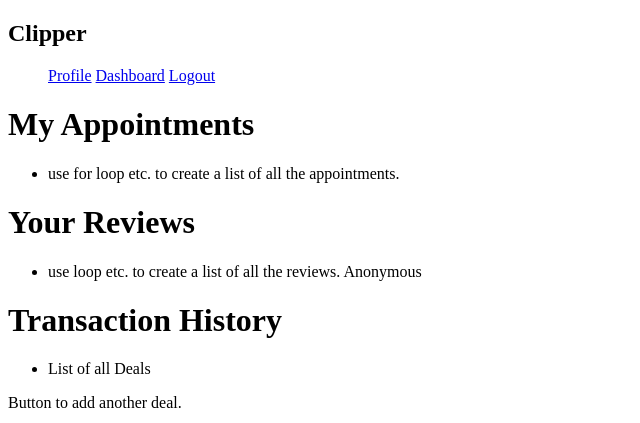
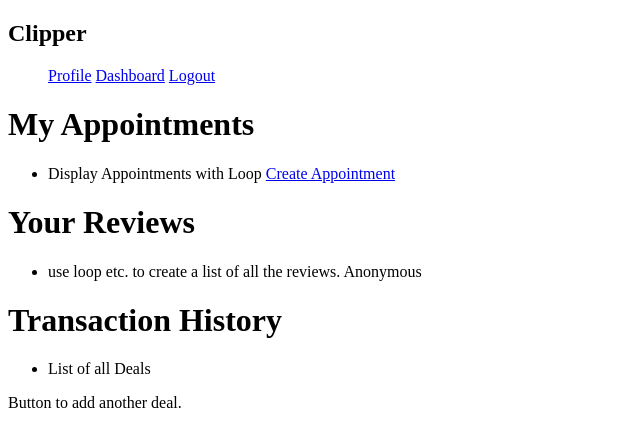
Before and after one commit to eric85254/Clippr, a Django app: page /customer/dashboard/ in a window 1280 px wide. Shown: the top 423 px of the page, without its empty margins (0-640 px from the left). Run offline with Django 3.2, Linux system fonts and the light colour scheme; the visitor is signed in with stand-in values (Sample User, id 1).

Commit message:
messing with search and appointments

```diff
--- a/customer/urls.py
+++ b/customer/urls.py
@@ -4,5 +4,7 @@ from customer import views
 
 urlpatterns = [
     url(r'profile/$', views.profile, name="profile"),
-    url(r'dashboard/$', views.dashboard, name="dashboard")
+    url(r'dashboard/$', views.dashboard, name="dashboard"),
+    url(r'create_appointment/$', views.create_appointment, name="create_appointment"),
+    url(r'stylist_search/(?P<param>\d+)/$', views.stylist_search, name="stylist_search")
 ]
--- a/customer/views.py
+++ b/customer/views.py
@@ -1,4 +1,12 @@
-from django.shortcuts import render
+from django.shortcuts import render, redirect
+
+from customer.forms import NewAppointmentForm
+from stylist.models import User
+
+# for the search
+from functools import reduce
+from operator import __or__ as OR
+from django.db.models import Q
 
 
 def profile(request):
@@ -14,3 +22,23 @@ def profile(request):
 
 def dashboard(request):
     return render(request, 'customer/dashboard.html', {'full_name': request.user.get_full_name()})
+
+
+def create_appointment(request, username):
+    if request.method == 'GET':
+        if 'SEARCH' in request.GET:
+            redirect('customer:stylist_search', param=request.GET.get('stylist_search'))
+    if request.method == 'POST':
+        create_appointment_form = NewAppointmentForm(request.POST)
+        create_appointment_form.customer = request.user.customer
+        return None
+    else:
+        if username is not None:
+            chosen_stylist = username
+        else:
+            chosen_stylist = 'Please select a stylist'
+        return render(request, 'customer/create_appointment.html', {'chosen_stylist': chosen_stylist})
+
+
+def stylist_search(request, param):
+    search_result_list = User.objects.filter(username__icontains=param)
--- a/templates/customer/dashboard.html
+++ b/templates/customer/dashboard.html
@@ -5,7 +5,8 @@
         <h1>My Appointments</h1>
         <ul>
             <li>
-                use for loop etc. to create a list of all the appointments.
+                Display Appointments with Loop
+                <a href="{% url 'customer:create_appointment' %}">Create Appointment</a>
             </li>
         </ul>
     </div>
```
Also changed, not shown: customer/forms.py (added, +9 -0 lines), templates/customer/create_appointment.html (added, +17 -0 lines), templates/customer/base.html (renamed from templates/customer/Base.html), templates/stylist/base.html (renamed from templates/stylist/Base.html).
